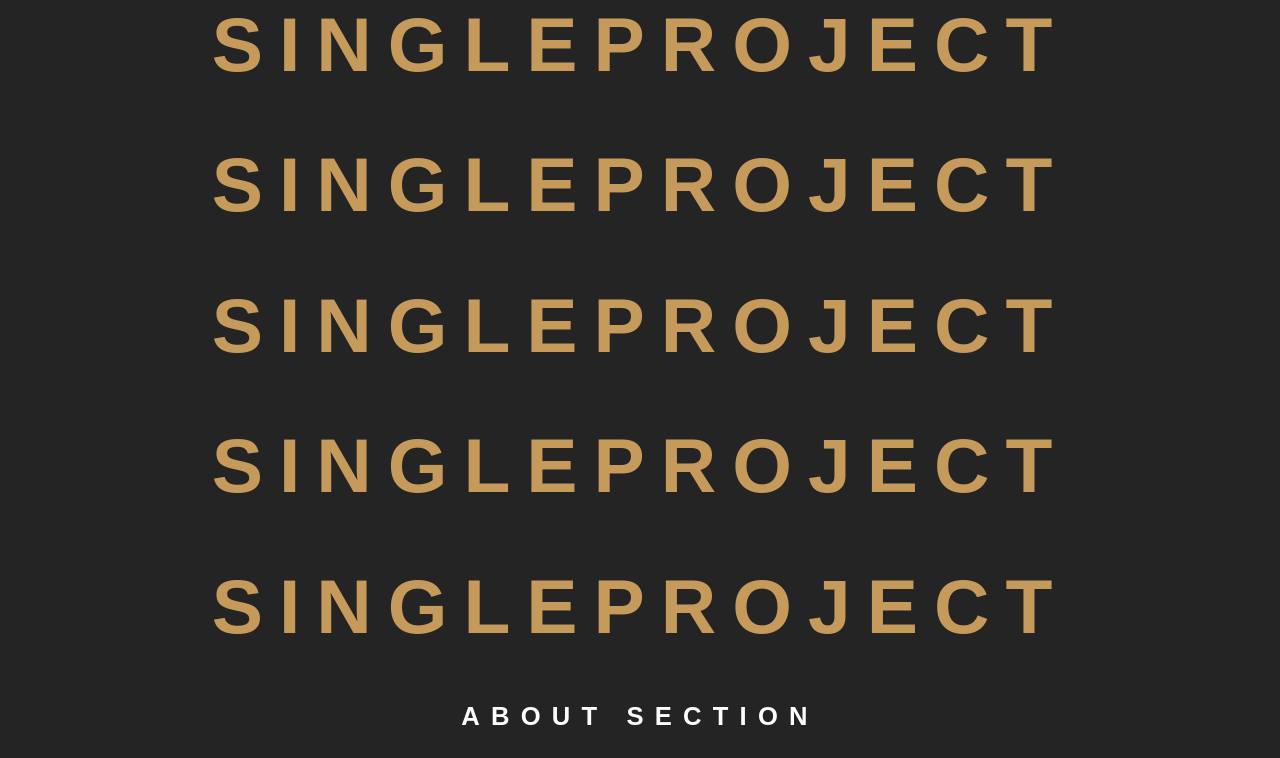
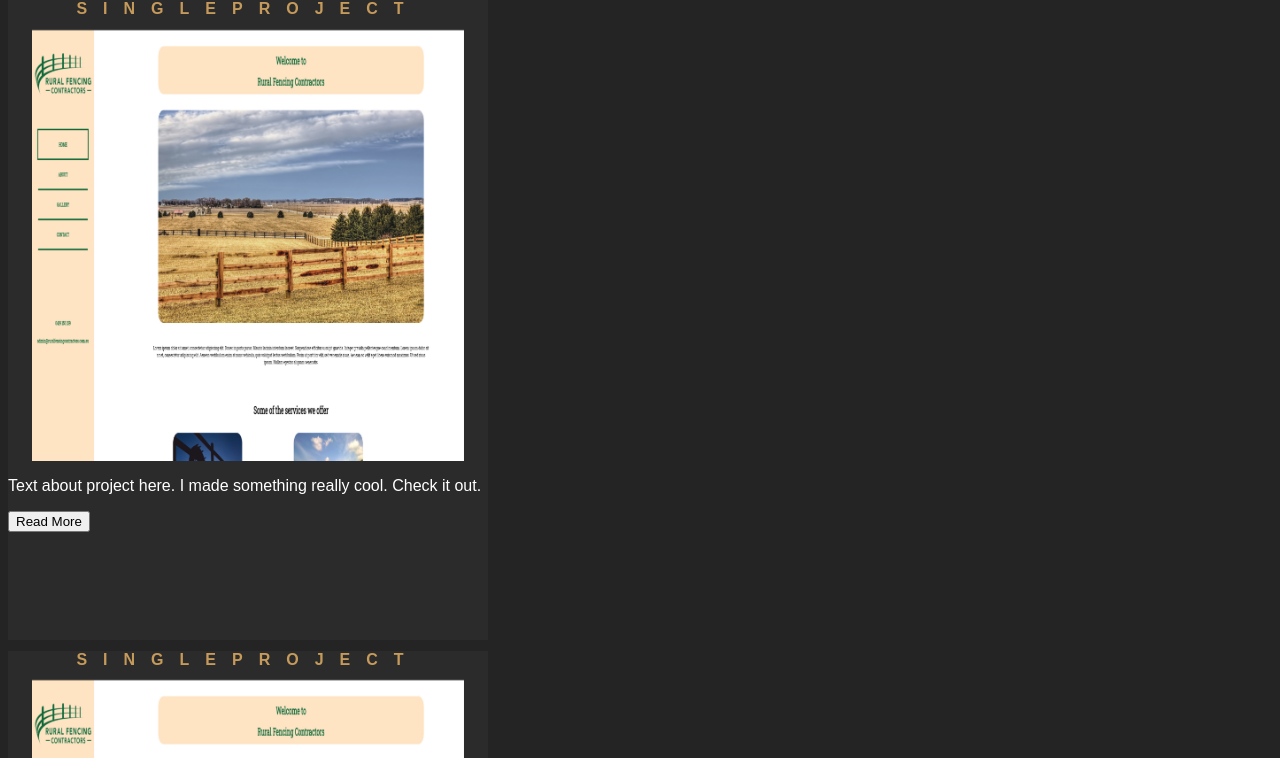
Before and after one commit to lukeketchen/react-portfolio, a React (Create React App) app: page / in a window 1280 px wide. Shown: the part 413-1171 px from the top of the page. Built offline with nearby package versions, Linux system fonts and the light colour scheme.

Commit message:
Profect post and css
+ Post cards for my projects
+ css on each layer so i could see what everything is doing on the screen

```diff
--- a/src/components/About.js
+++ b/src/components/About.js
@@ -1,7 +1,7 @@
 import React from "react";
 
 const About = () => (
-  <div>
+  <div className="about">
     <h2>About Section</h2>
   </div>
 );
--- /dev/null
+++ b/src/components/ProjectPost.js
@@ -0,0 +1,13 @@
+import React from "react";
+import websiteImage from "../img/website1.jpg";
+
+const ProjectPost = () => (
+  <div className="post">
+    <h1>SingleProject</h1>
+    <img src={websiteImage} alt="post" />
+    <p>Text about project here. I made something really cool. Check it out.</p>
+    <button>Read More</button>
+  </div>
+);
+
+export default ProjectPost;
--- a/src/components/Projects.js
+++ b/src/components/Projects.js
@@ -1,13 +1,13 @@
 import React from "react";
-import SingleProject from "./SingleProject";
+import ProjectPost from "./ProjectPost";
 
 const Projects = () => (
   <div>
-    <SingleProject />
-    <SingleProject />
-    <SingleProject />
-    <SingleProject />
-    <SingleProject />
+    <ProjectPost />
+    <ProjectPost />
+    <ProjectPost />
+    <ProjectPost />
+    <ProjectPost />
   </div>
 );
 
--- a/src/components/SingleProject.js
+++ /dev/null
@@ -1,9 +0,0 @@
-import React from "react";
-
-const SingleProject = () => (
-  <div>
-    <h1>SingleProject</h1>
-  </div>
-);
-
-export default SingleProject;
--- a/src/styles/base/_settings.scss
+++ b/src/styles/base/_settings.scss
@@ -13,6 +13,7 @@ $desktop-breakpoint: 45rem;
 $bg-main: #242424;
 $bg-post: #2b2b2b;
 $bg-sidebar: #151515;
+$bg-about: #1d1d1d;
 
 // Text Colours
 $txt-title: #c59a5b;
--- /dev/null
+++ b/src/styles/components/_about.scss
@@ -0,0 +1,3 @@
+.about {
+  background-color: $bg-about;
+}
--- /dev/null
+++ b/src/styles/components/_header.scss
@@ -0,0 +1,3 @@
+header {
+  background-color: $bg-sidebar;
+}
--- /dev/null
+++ b/src/styles/components/_projectpost.scss
@@ -0,0 +1,14 @@
+.post {
+  background-color: $bg-post;
+  width: 30rem;
+  height: 40rem;
+}
+.post h1 {
+  font-size: 100%;
+}
+.post img {
+  width: 90%;
+  display: block;
+  margin-left: auto;
+  margin-right: auto;
+}
--- a/src/styles/styles.scss
+++ b/src/styles/styles.scss
@@ -1,2 +1,5 @@
 @import "./base/settings";
 @import "./base/base";
+@import "./components/header";
+@import "./components/about";
+@import "./components/projectpost";
```
Also changed, not shown: src/img/website1.jpg (added).
